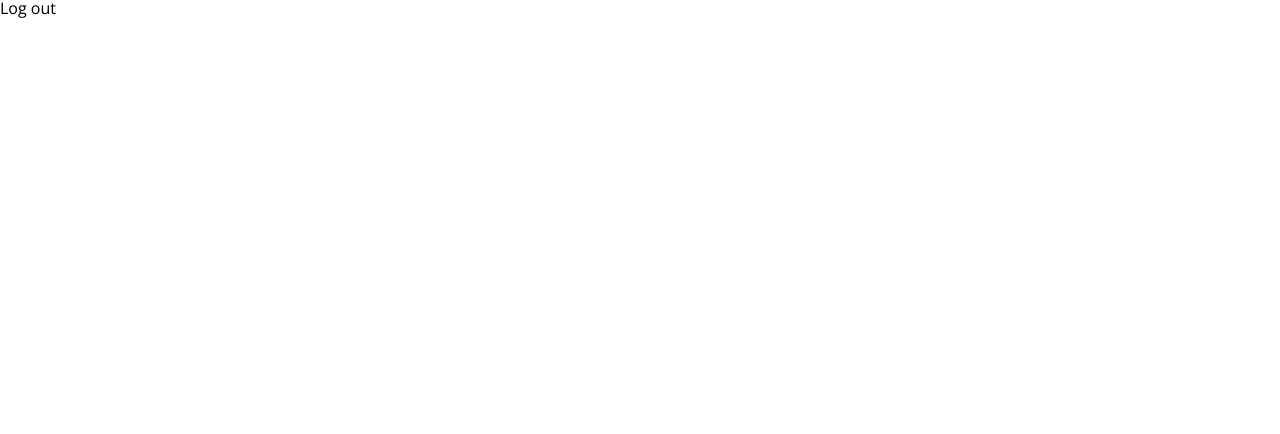
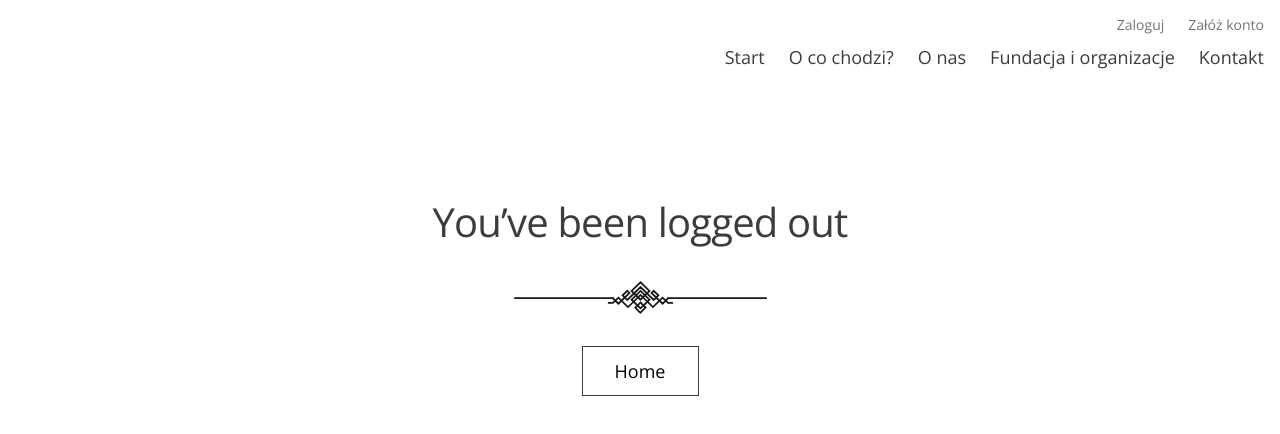
Before and after one commit to karolina-rachuta/Donate_items, a React (Vite) app: page /wylogowano in a window 1280 px wide. Shown: the top 434 px of the page. Built offline with nearby package versions, Linux system fonts and the light colour scheme.

Commit message:
log out page- layout and styles finished

```diff
--- a/src/components/LogOut.jsx
+++ b/src/components/LogOut.jsx
@@ -1,9 +1,20 @@
+import Navigation from "./Navigation.jsx";
+import decoration from "../assets/Decoration.svg";
+import React from "react";
+import {Link as RouterLink} from "react-router-dom";
 const LogOut = () => {
     return (
-        <>
-            <h1>Log out</h1>
+        <div className="container">
+            <Navigation/>
+            <div className="login__container">
+                <div className="login__box">
+                    <h1>You’ve been logged out</h1>
+                    <img src={decoration} alt="Decoration"/>
+                    <RouterLink to="/"> <button className="btn">Home</button></RouterLink>
 
-        </>
+                </div>
+            </div>
+        </div>
     )
 }
 export default LogOut
--- a/src/scss/main.scss
+++ b/src/scss/main.scss
@@ -25,3 +25,17 @@ html, body {
   padding: 1rem;
   margin: 0 auto;
 }
+
+.btn {
+  color: #000;
+  font-size: pxToRem(18);
+  font-family: $font-base;
+  line-height: 1.78;
+  text-align: center;
+  font-weight: 300;
+  background-color: #ffffff;
+  width: pxToRem(117);
+  height: pxToRem(50);
+  border: pxToRem(0.75) solid $fourth-color;
+  cursor: pointer;
+}
```
